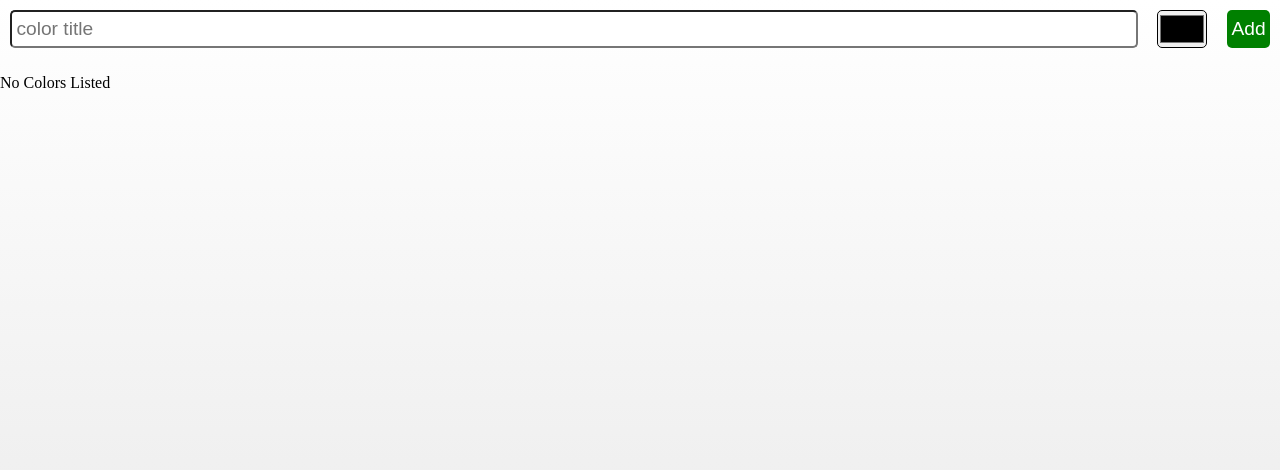
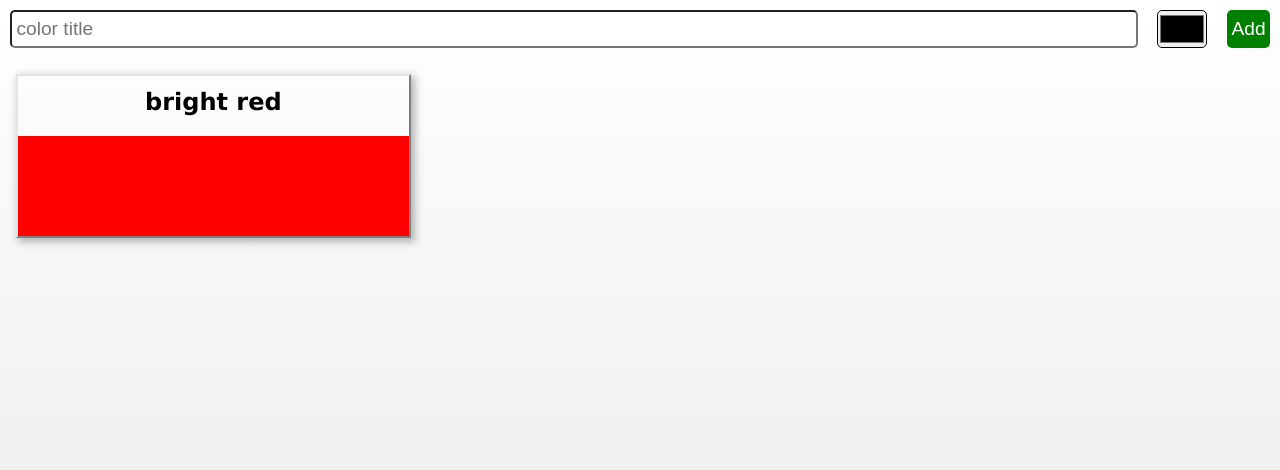
Before and after one commit to sunyang-629/color-rating, a React (Create React App) app: page / in a window 1280 px wide. Shown: the top 470 px of the page. Built offline with nearby package versions, Linux system fonts and the light colour scheme.

Commit message:
add color card

```diff
--- a/src/App.js
+++ b/src/App.js
@@ -7,7 +7,12 @@ class App extends React.Component{
   constructor(props){
     super(props)
       this.state = {
-        colors:[]
+        colors: [{
+          "id": "test-001",
+          "title": "bright red",
+          "color": "#ff0000",
+          "rating":"5"
+        }]
     }
   }
 
--- a/src/colorList/ColorList.js
+++ b/src/colorList/ColorList.js
@@ -1,14 +1,14 @@
 import React from 'react';
 import PropTypes from 'prop-types';
-import './styles/ColorList.scss'
+import './styles/ColorList.scss';
+import Color from './components/Color'
 
 const ColorList = ({colors}) => {
     return (
         <div className="color-list">
             {(colors.length === 0) ?
             <p>No Colors Listed</p>:
-                // colors.map(color => <Color key={color.id} {...color} />)
-                <p>'${colors.length}'</p>
+                colors.map(color => <Color key={color.id} {...color} />)
             }
         </div>
     )
--- a/src/colorList/components/Color.js
+++ b/src/colorList/components/Color.js
@@ -1,5 +1,17 @@
 import React from 'react';
+// import { StarRating } from './StarRating';
+import './../styles/Color.scss';
 
-const Color = () => {
-
+const Color = ({title,color,rating=0}) => {
+    return (
+        <section className='color'>
+            <h1>{title}</h1>
+            <div className='color' style={{backgroundColor:color}}>
+            </div>
+        </section>
+    )
 }
+            // <div>
+            //     <StarRating starsSelected={rating} />
+            // </div>
+export default Color;
```
